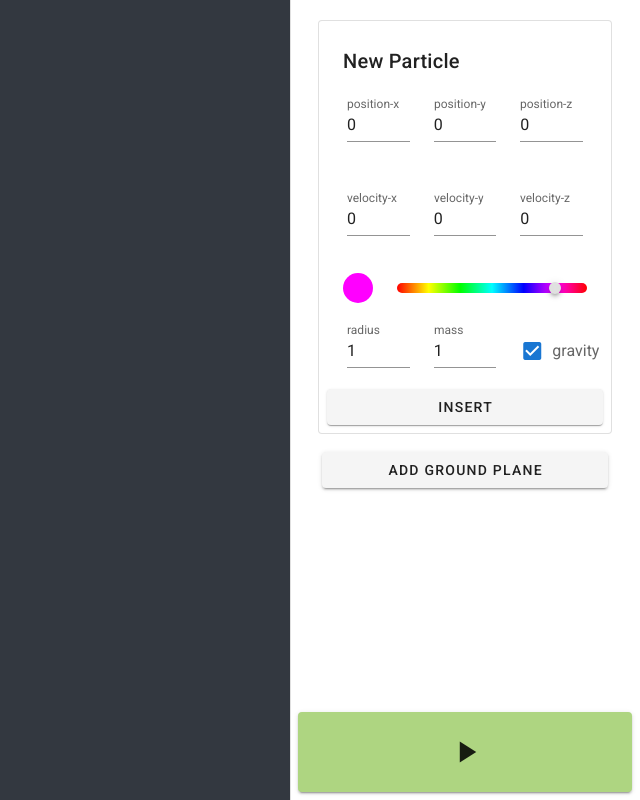
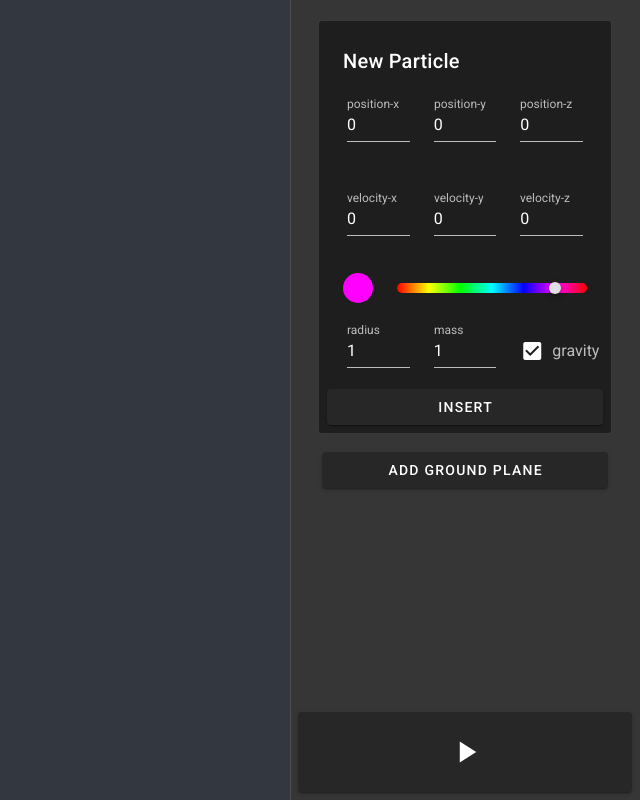
Before and after one commit to limqiying/particle-world, a Vue app: page / in a window 1280 px wide. Shown: the whole page, without its empty margins (640-1280 px from the left). Built offline with nearby package versions, Linux system fonts and the light colour scheme.

Commit message:
set dark theme

```diff
--- a/src/components/Editor.vue
+++ b/src/components/Editor.vue
@@ -1,5 +1,5 @@
 <template>
-  <v-navigation-drawer permanent right app width="350px">
+  <v-navigation-drawer dark permanent right app width="350px">
     <v-list>
       <!-- <v-list-item-title class="title">Scene Editor</v-list-item-title> -->
       <v-list-item>
@@ -17,7 +17,6 @@
       <div class="pa-2">
         <v-btn
           block
-          color="light-green lighten-2"
           @click="togglePlay"
           height="80px"
         >
```
